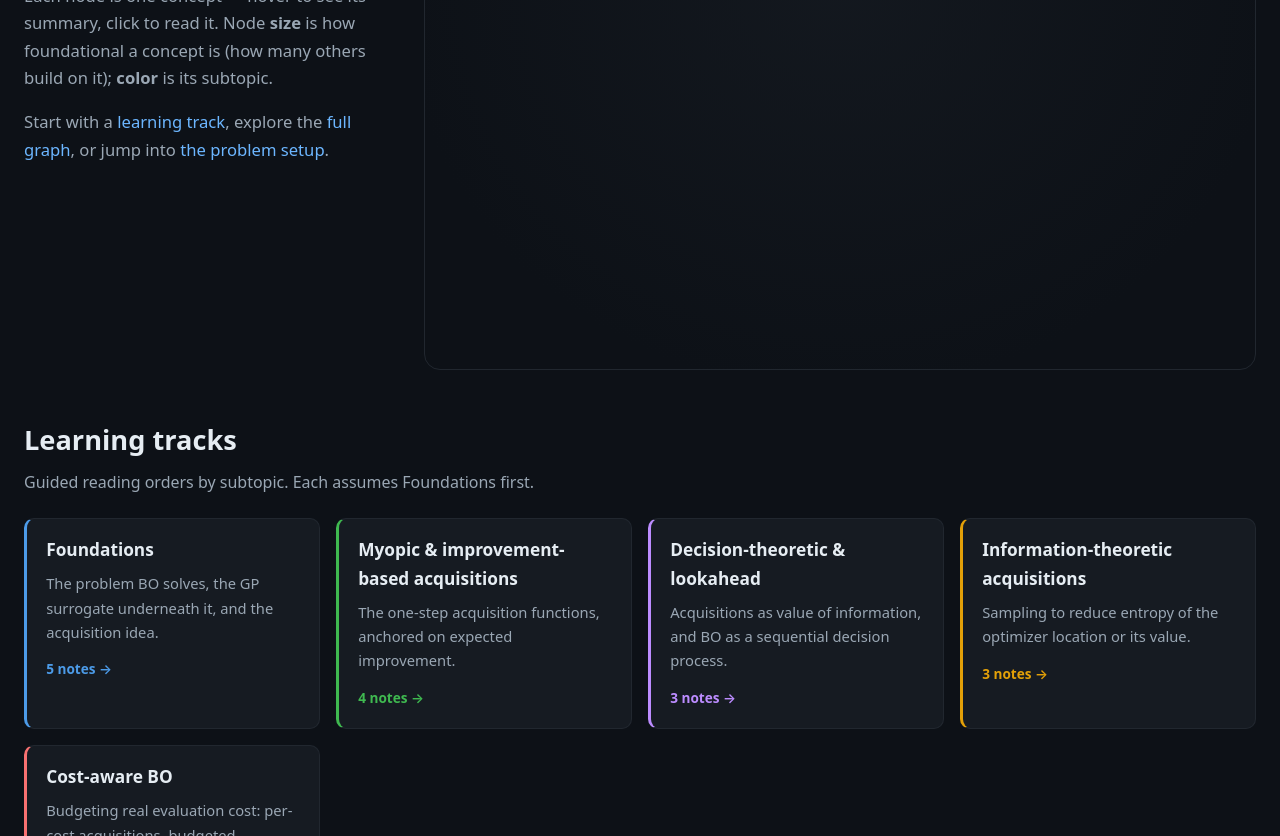
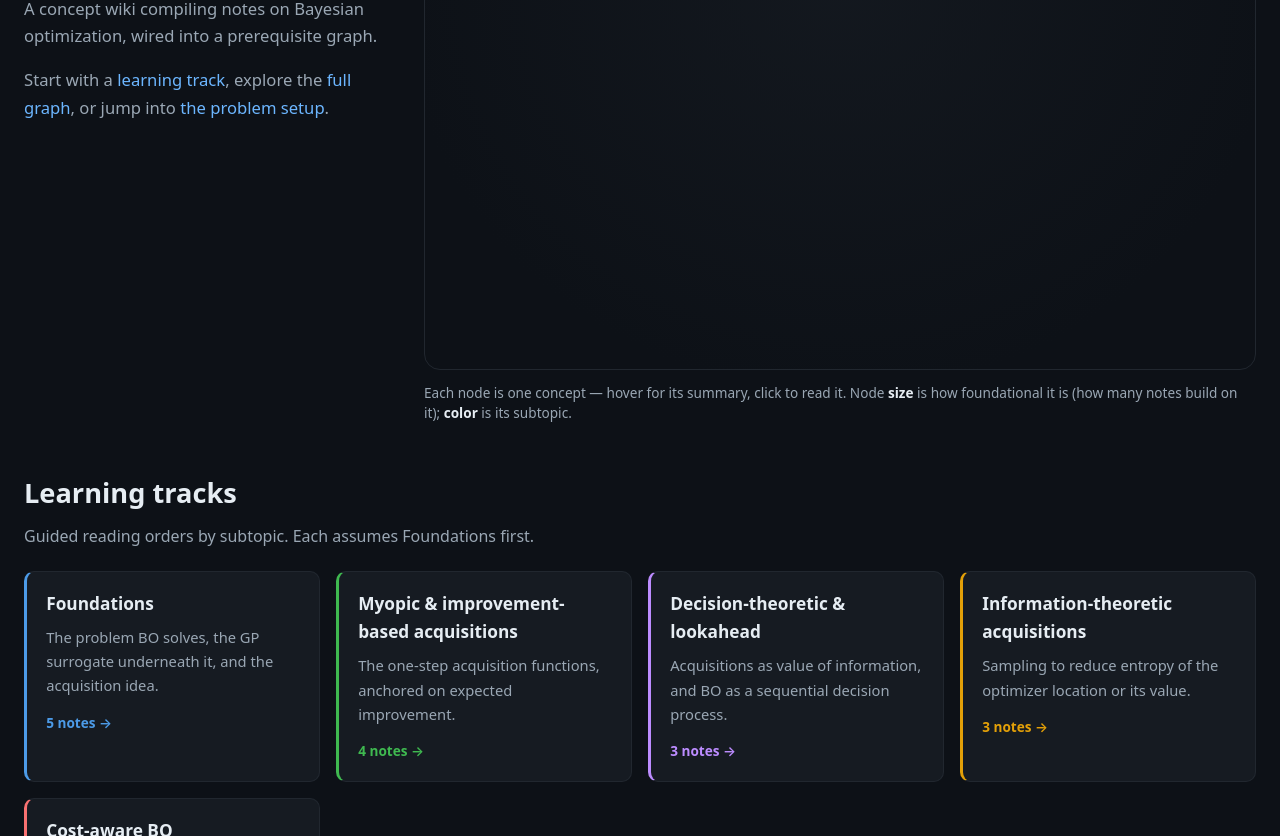
Before and after one commit to VinamrJain/bayesopt-wiki, an Astro site in the folder site/: page / in a window 1280 px wide. Shown: the part 482-1318 px from the top of the page. Built offline with nearby package versions, Linux system fonts and the light colour scheme; Astro itself is replaced by a stand-in of ours.

Commit message:
site: move graph legend to a caption, hide notation node
The hero now carries only the intro and CTA; the node/size/color legend
moves to a muted caption directly below the graph. The notation reference
note (a symbol table with no prerequisite edges) is hidden from the visual
graph via a new visualGraph() helper used by the homepage and /graph; it
remains a reachable note page.

```diff
--- a/site/src/lib/graph.ts
+++ b/site/src/lib/graph.ts
@@ -108,6 +108,20 @@ export function buildGraph(entries: CollectionEntry<'notes'>[]): Graph {
   return { nodes: [...bySlug.values()], edges, bySlug, backlinks };
 }
 
+// Slugs that exist as notes but are intentionally hidden from the visual graph. `notation` is the
+// canonical symbol table (a reference note); it has no prerequisite edges, so it would otherwise
+// float as an unconnected, unclickable orphan.
+const GRAPH_HIDDEN = new Set<string>(['notation']);
+
+/** The full graph minus nodes hidden from visualization, with their dangling edges pruned. */
+export function visualGraph(graph: Graph): Graph {
+  const nodes = graph.nodes.filter((n) => !GRAPH_HIDDEN.has(n.slug));
+  const keep = new Set(nodes.map((n) => n.slug));
+  const edges = graph.edges.filter((e) => keep.has(e.source) && keep.has(e.target));
+  const bySlug = new Map(nodes.map((n) => [n.slug, n]));
+  return { nodes, edges, bySlug, backlinks: graph.backlinks };
+}
+
 /** Notes that directly require `slug` (its dependents / "read-next" candidates). */
 export function dependentsOf(graph: Graph, slug: string): string[] {
   return graph.edges.filter((e) => e.source === slug).map((e) => e.target).sort();
--- a/site/src/pages/graph.astro
+++ b/site/src/pages/graph.astro
@@ -3,11 +3,11 @@
 import BaseLayout from '../layouts/BaseLayout.astro';
 import ConceptGraph from '../components/ConceptGraph.astro';
 import { getCollection } from 'astro:content';
-import { buildGraph } from '../lib/graph';
+import { buildGraph, visualGraph } from '../lib/graph';
 import { SUBTOPICS } from '../lib/subtopics';
 
 const entries = await getCollection('notes');
-const graph = buildGraph(entries);
+const graph = visualGraph(buildGraph(entries));
 ---
 
 <BaseLayout title="Concept graph · BO wiki" wide>
--- a/site/src/pages/index.astro
+++ b/site/src/pages/index.astro
@@ -4,12 +4,12 @@
 import BaseLayout from '../layouts/BaseLayout.astro';
 import ConceptGraph from '../components/ConceptGraph.astro';
 import { getCollection } from 'astro:content';
-import { buildGraph } from '../lib/graph';
+import { buildGraph, visualGraph } from '../lib/graph';
 import { SUBTOPICS, subtopicOf } from '../lib/subtopics';
 import { TRACKS } from '../lib/tracks';
 
 const entries = await getCollection('notes');
-const graph = buildGraph(entries);
+const graph = visualGraph(buildGraph(entries));
 const base = import.meta.env.BASE_URL.replace(/\/$/, '');
 ---
 
@@ -18,10 +18,8 @@ const base = import.meta.env.BASE_URL.replace(/\/$/, '');
     <div class="hero-intro">
       <h1>Bayesian Optimization</h1>
       <p>
-        A concept-deduplicated wiki: {graph.nodes.length} self-contained, derivation-driven notes on
-        Bayesian optimization, wired into a prerequisite graph. Each node is one concept — hover to
-        see its summary, click to read it. Node <strong>size</strong> is how foundational a concept
-        is (how many others build on it); <strong>color</strong> is its subtopic.
+        A concept wiki compiling notes on
+        Bayesian optimization, wired into a prerequisite graph.
       </p>
       <p class="hero-cta">
         Start with a <a href={`${base}/tracks`}>learning track</a>, explore the
@@ -30,6 +28,7 @@ const base = import.meta.env.BASE_URL.replace(/\/$/, '');
       </p>
     </div>
 
+    <div class="hero-graph-col">
       <div class="hero-graph">
         <ConceptGraph
           nodes={graph.nodes}
@@ -38,6 +37,12 @@ const base = import.meta.env.BASE_URL.replace(/\/$/, '');
           controls={true}
           height={640}
         />
+      </div>
+      <p class="graph-caption">
+        Each node is one concept — hover for its summary, click to read it. Node
+        <strong>size</strong> is how foundational it is (how many notes build on it);
+        <strong>color</strong> is its subtopic.
+      </p>
     </div>
   </section>
 
--- a/site/src/styles/global.css
+++ b/site/src/styles/global.css
@@ -212,12 +212,15 @@ a.src:hover { color: var(--fg); border-color: var(--fg-faint); text-decoration:
 .hero-intro h1 { font-size: 2.6rem; line-height: 1.05; margin: 0 0 1rem; letter-spacing: -0.02em; }
 .hero-intro p { color: var(--fg-muted); font-size: 1.04rem; }
 .hero-cta { font-size: 0.98rem; }
+.hero-graph-col { min-width: 0; }
 .hero-graph {
   background: radial-gradient(ellipse at center, color-mix(in srgb, var(--bg-soft) 70%, transparent), transparent 75%);
   border: 1px solid var(--border-soft);
   border-radius: 16px;
   overflow: hidden;
 }
+.graph-caption { color: var(--fg-muted); font-size: 0.85rem; line-height: 1.5; margin: 0.8rem 0 0; }
+.graph-caption strong { color: var(--fg); font-weight: 600; }
 
 .tracks-section h2, .tracks-index h1, .graph-page h1, .track-head h1 { font-size: 1.7rem; margin: 0 0 0.4rem; }
 .section-sub { color: var(--fg-muted); margin: 0 0 1.4rem; }
```
Lines whose indentation alone changed are shown as unchanged.
